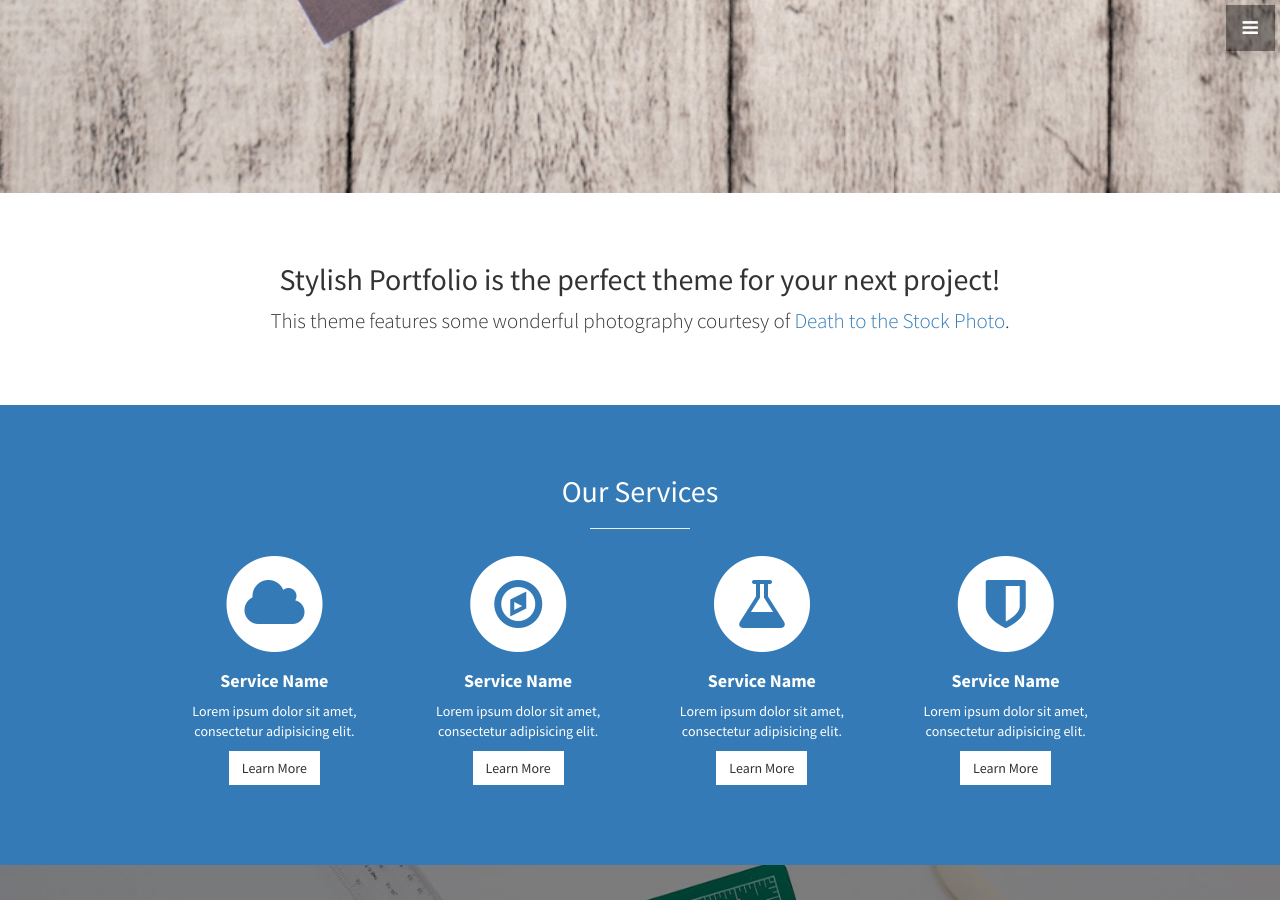
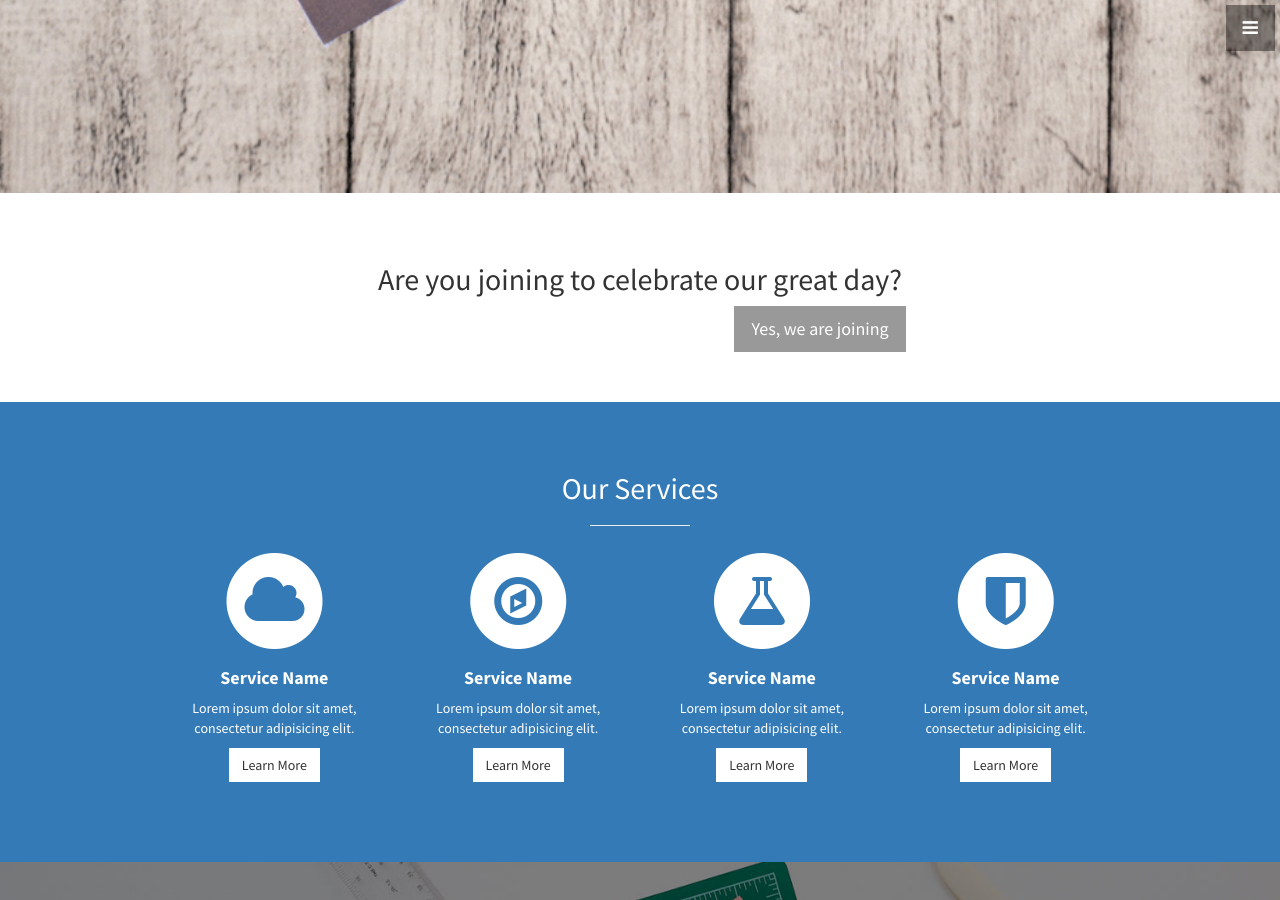
Before and after one commit to MonchiLin/carowedavit.github.io, a Jekyll site: the page built from index.html, in a window 1280 px wide and 900 px high, scrolled down 707 px. Built offline with Jekyll 4.4.1, drawn with Linux system fonts in a browser that asks for light colours.

Commit message:
frontage updated

```diff
--- a/_includes/about.html
+++ b/_includes/about.html
@@ -2,8 +2,8 @@
   <div class="container">
     <div class="row">
       <div class="col-lg-12 text-center">
-        <h2>Stylish Portfolio is the perfect theme for your next project!</h2>
-        <p class="lead">This theme features some wonderful photography courtesy of <a target="_blank" href="http://join.deathtothestockphoto.com/">Death to the Stock Photo</a>.</p>
+        <h2>Are you joining to celebrate our great day?</h2>
+        <a href="#about" class="btn btn-dark btn-lg">Yes, we are joining</a>
       </div>
     </div>
     <!-- /.row -->
```
